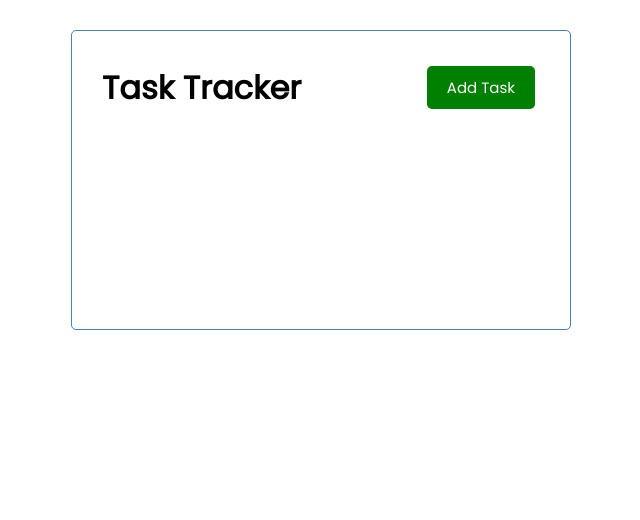
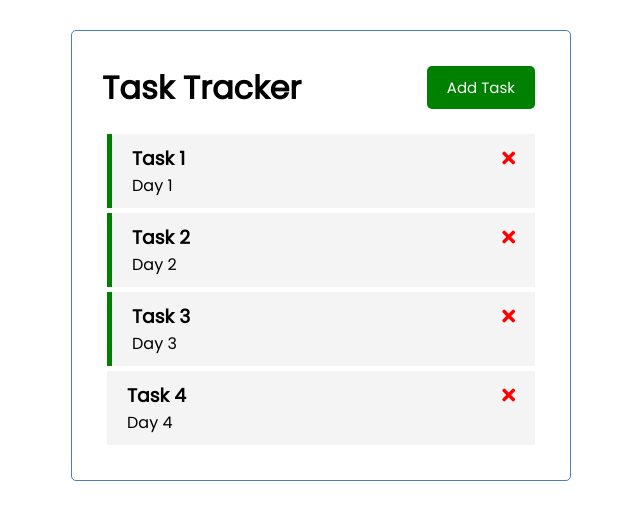
Before and after one commit to danielhumgon/vue-2021, a Vue app: page / in a window 1280 px wide. Shown: the top 520 px of the page, without its empty margins (319-959 px from the left). Built offline with nearby package versions, Linux system fonts and the light colour scheme.

Commit message:
Added Tasks components

```diff
--- a/public/index.html
+++ b/public/index.html
@@ -4,6 +4,7 @@
     <meta charset="utf-8">
     <meta http-equiv="X-UA-Compatible" content="IE=edge">
     <meta name="viewport" content="width=device-width,initial-scale=1.0">
+    <link rel="stylesheet" href="https://cdnjs.cloudflare.com/ajax/libs/font-awesome/5.15.2/css/all.min.css" />
     <link rel="icon" href="<%= BASE_URL %>favicon.ico">
     <title><%= htmlWebpackPlugin.options.title %></title>
   </head>
--- a/src/App.vue
+++ b/src/App.vue
@@ -1,6 +1,7 @@
 <template>
 <div class="container">
     <Header title="Task Tracker"/>
+    <Tasks :tasks="tasks" />
 </div>
 
 </template>
@@ -8,11 +9,46 @@
 <script>
 
 import Header from './components/Header'
+import Tasks from './components/Tasks'
 
 export default {
   name: 'App',
   components: {
-    Header
+    Header,
+    Tasks
+  },
+  data() {
+    return {
+      tasks: []
+    }
+  },
+  created() {
+    this.tasks = [
+      {
+        id: 1,
+        text: 'Task 1',
+        day: 'Day 1',
+        reminder: true
+      },
+      {
+        id: 2,
+        text: 'Task 2',
+        day: 'Day 2',
+        reminder: true
+      },
+      {
+        id: 3,
+        text: 'Task 3',
+        day: 'Day 3',
+        reminder: true
+      },
+      {
+        id: 4,
+        text: 'Task 4',
+        day: 'Day 4',
+        reminder: false
+      },
+    ]
   }
 }
 </script>
--- /dev/null
+++ b/src/components/Task.vue
@@ -0,0 +1,41 @@
+<template>
+    <div :class="[ task.reminder ? 'reminder' : '', 'task' ]">
+        <h3>
+            {{ task.text }}
+            <i class="fas fa-times"></i>
+
+        </h3>
+        <p> {{ task.day }} </p>
+    </div>
+</template>
+
+<script>
+    export default {
+        name: 'Task',
+        props: {
+            task: Object
+        }
+    }
+</script>
+
+<style scope>
+
+.fas {
+  color: red;
+}
+.task {
+  background: #f4f4f4;
+  margin: 5px;
+  padding: 10px 20px;
+  cursor: pointer;
+}
+.task.reminder {
+  border-left: 5px solid green;
+}
+.task h3 {
+  display: flex;
+  align-items: center;
+  justify-content: space-between;
+}
+
+</style>
--- /dev/null
+++ b/src/components/Tasks.vue
@@ -0,0 +1,20 @@
+<template>
+    <div :key="task.id" v-for="task in tasks">
+        <Task :task="task" />
+    </div>
+</template>
+
+
+<script>
+    import Task from './Task'
+
+    export default {
+        name: 'Tasks',
+        props: {
+            tasks: Array
+        },
+        components: {
+            Task
+        }
+    }
+</script>
```
